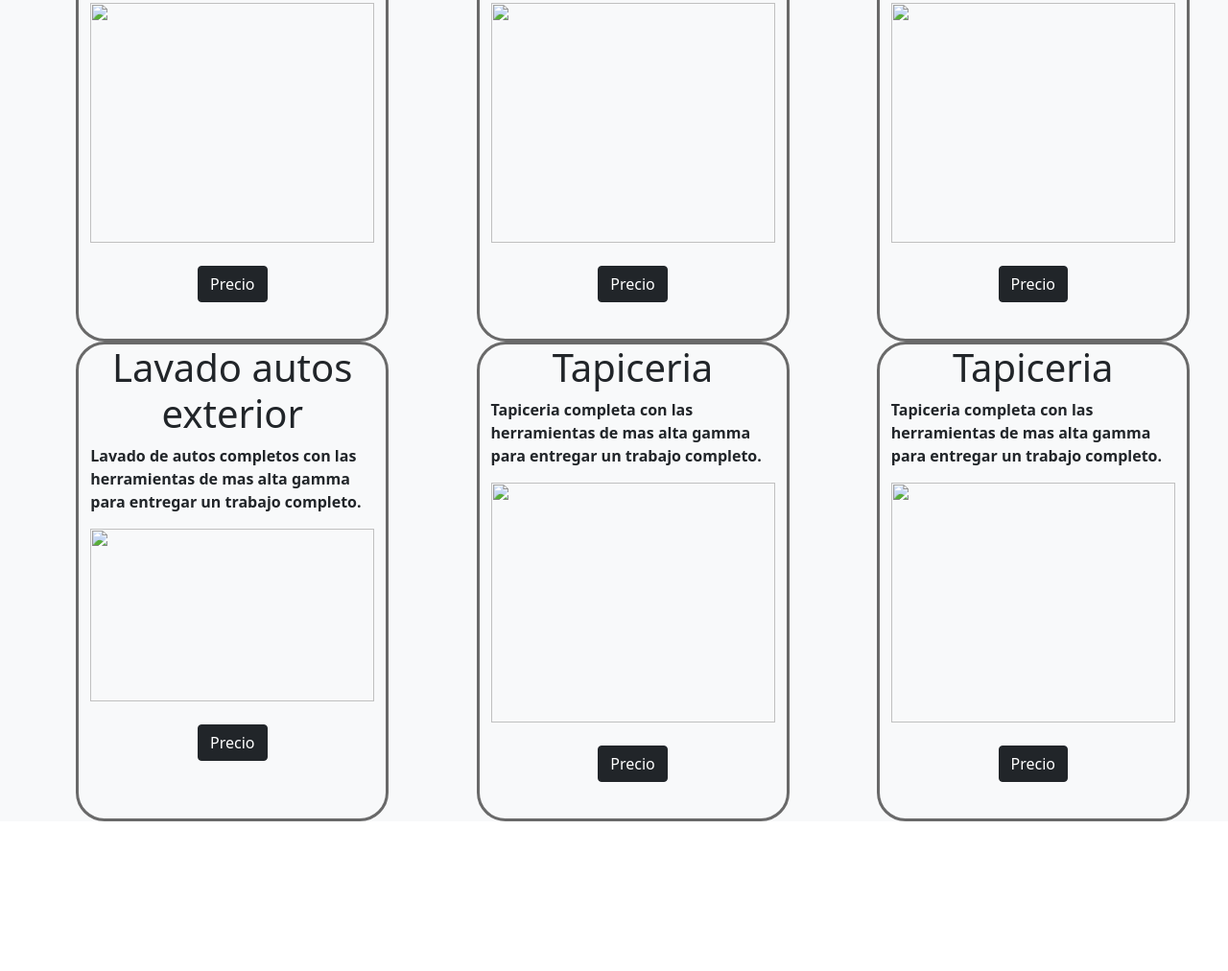
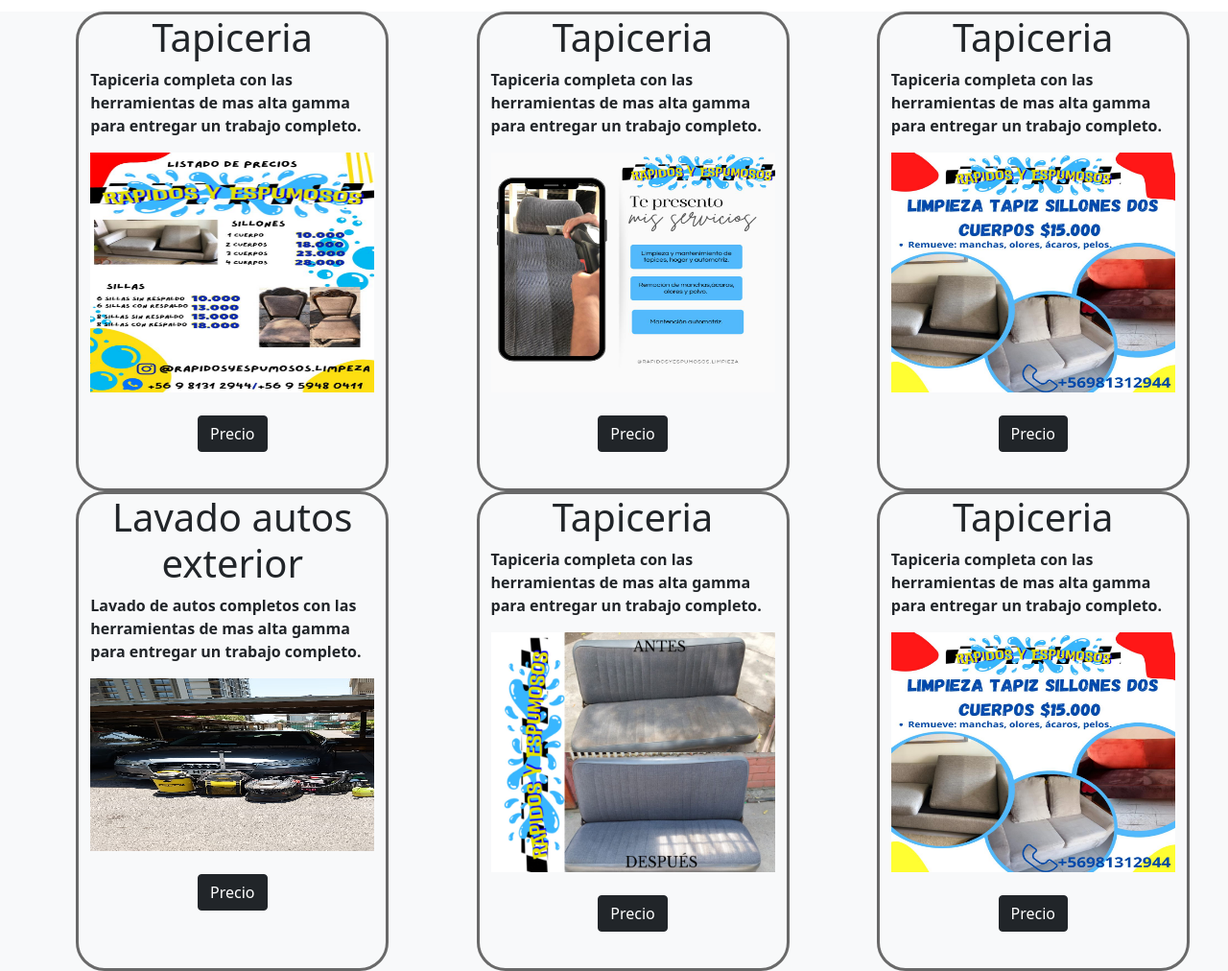
Before and after one commit to rapidosyespumosos/rapidosyespumosos, a plain HTML site: page Index.html in a window 1280 px wide. Shown: the part 1034-2046 px from the top of the page at 96% size. Before the commit the page ends 1890 px from the top, so only its background shows below. Drawn offline with nearby package versions, Linux system fonts and the light colour scheme; files that its build step writes are made by us from their sources.

Commit message:
Update Index.html

```diff
--- a/Index.html
+++ b/Index.html
@@ -55,7 +55,7 @@
 
     <div class="row">
         <div class="col-6">
-            <img src="../img/p6.jpeg" alt="" class="w-100" height="455">
+            <img src="p6.jpeg" alt="" class="w-100" height="455">
         </div>
         <div class="col-6">
             <h1 class="text-center">RapidosyEspumosos</h1>
@@ -79,7 +79,7 @@
                         es: <b>@gmail.com</b> o tambien al
                         instagram:<a href="https://www.instagram.com/rapidosyespumosos.limpieza/">https://www.instagram.com/rapidosyespumosos.limpieza/</a></b>
                         <b><center><a href="https://www.instagram.com/rapidosyespumosos.limpieza/"><img
-                                        src="../img/qrespumoso.PNG" height="180"></a></center>
+                                        src="qrespumoso.PNG" height="180"></a></center>
 
                     </p>
                 </div>
@@ -94,28 +94,28 @@
         <div class="col-3 gx-15 bordes">
             <h1 class="text-center">Tapiceria</h1>
             <p>Tapiceria completa con las herramientas de mas alta gamma para entregar un trabajo completo.</p>
-            <img src="../img/p.jpg" alt="" class="w-100" height="250">
+            <img src="p.jpg" alt="" class="w-100" height="250">
             <br><br>
             <center><button class="btn btn-dark" type="button">Precio</button></center>
         </div>
         <div class="col-3 gx-15 bordes">
             <h1 class="text-center">Tapiceria</h1>
             <p>Tapiceria completa con las herramientas de mas alta gamma para entregar un trabajo completo.</p>
-            <img src="../img/p2.jpeg" alt="" class="w-100" height="250">
+            <img src="p2.jpeg" alt="" class="w-100" height="250">
             <br><br>
             <center><button class="btn btn-dark" type="button">Precio</button></center>
         </div>
         <div class="col-3 gx-15 bordes">
             <h1 class="text-center">Tapiceria</h1>
             <p>Tapiceria completa con las herramientas de mas alta gamma para entregar un trabajo completo.</p>
-            <img src="../img/p6.jpeg" alt="" class="w-100" height="250">
+            <img src="p6.jpeg" alt="" class="w-100" height="250">
             <br><br>
             <center><button class="btn btn-dark" type="button">Precio</button></center>
         </div>
         <div class="col-3 gx-15 bordes">
             <h1 class="text-center">Lavado autos exterior</h1>
             <p>Lavado de autos completos con las herramientas de mas alta gamma para entregar un trabajo completo.</p>
-            <img src="../img/p7.jpeg" alt="" class="w-100" height="180">
+            <img src="p7.jpeg" alt="" class="w-100" height="180">
             <br><br>
             <center><button class="btn btn-dark" type="button">Precio</button></center>
 
@@ -123,14 +123,14 @@
         <div class="col-3 gx-15 bordes">
             <h1 class="text-center">Tapiceria</h1>
             <p>Tapiceria completa con las herramientas de mas alta gamma para entregar un trabajo completo.</p>
-            <img src="../img/p8.jpeg" alt="" class="w-100" height="250">
+            <img src="p8.jpeg" alt="" class="w-100" height="250">
             <br><br>
             <center><button class="btn btn-dark" type="button">Precio</button></center>
         </div>
         <div class="col-3 gx-15 bordes">
             <h1 class="text-center">Tapiceria</h1>
             <p>Tapiceria completa con las herramientas de mas alta gamma para entregar un trabajo completo.</p>
-            <img src="../img/p6.jpeg" alt="" class="w-100" height="250">
+            <img src="p6.jpeg" alt="" class="w-100" height="250">
             <br><br>
             <center><button class="btn btn-dark" type="button">Precio</button></center>
 
```
